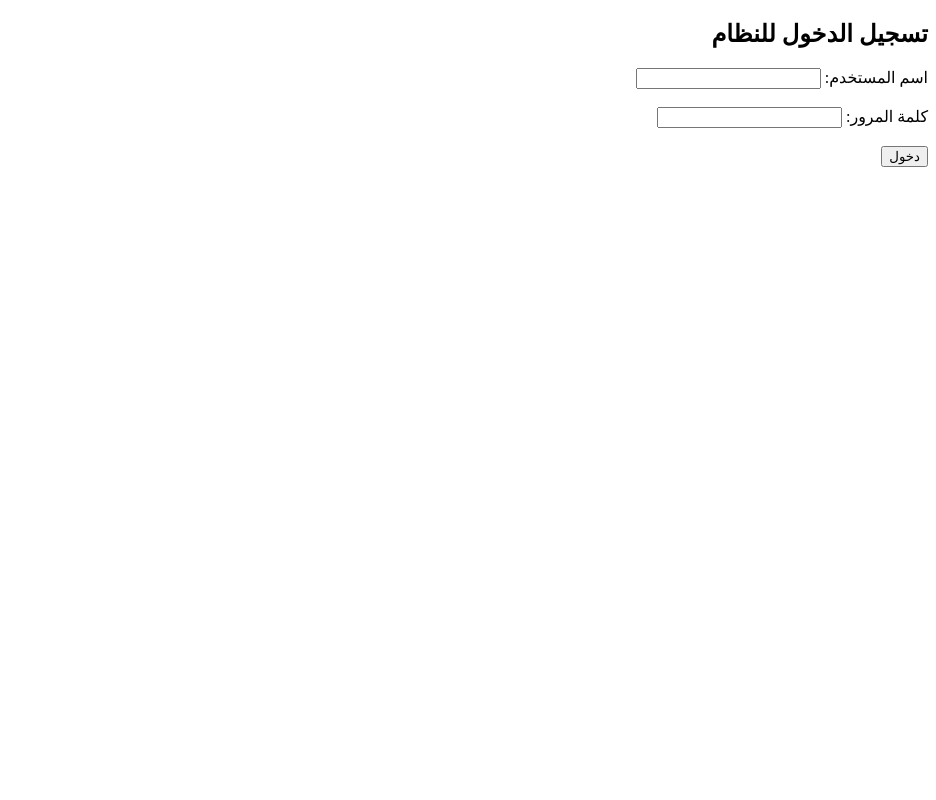
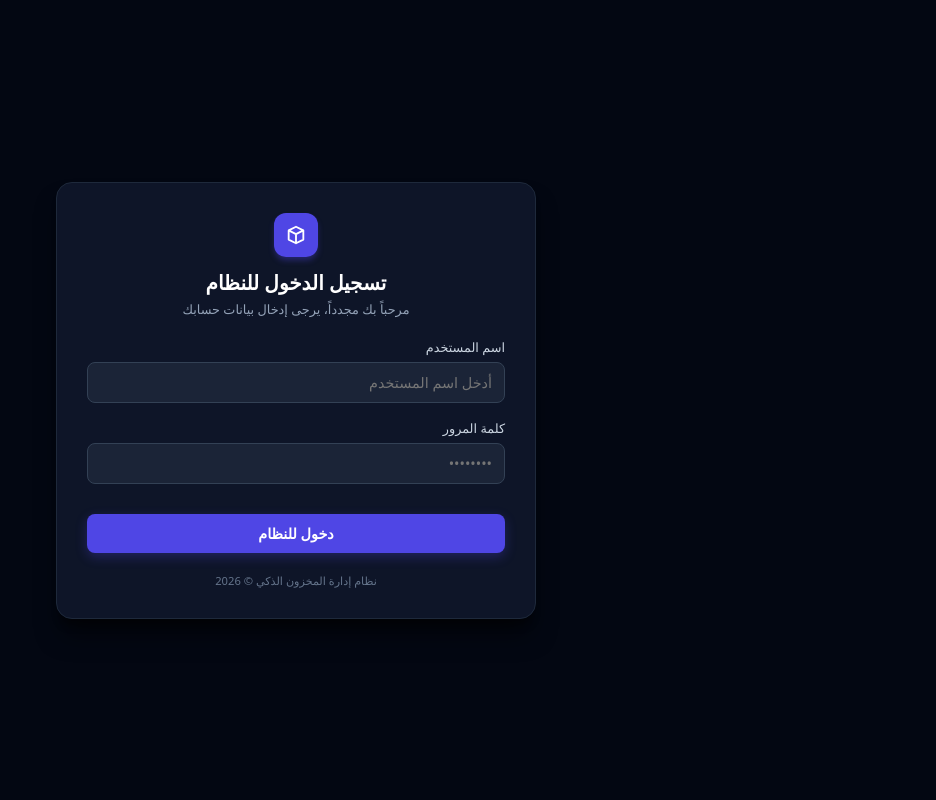
Before and after one commit to HABIBA204/inventory-agent-project, a Django app: page /auth/login/ in a window 1280 px wide. Shown: the whole page, without its empty margins (344-1280 px from the left). Run offline with Django 5.2, Linux system fonts and the light colour scheme.

Commit message:
feat(UI): design login page interface and fix error box visibility

```diff
--- /dev/null
+++ b/apps/authentication/static/css/style.css
@@ -0,0 +1,131 @@
+* {
+    box-sizing: border-box;
+    margin: 0;
+    padding: 0;
+    font-family: system-ui, -apple-system, BlinkMacSystemFont, 'Segoe UI', Roboto, Oxygen, Ubuntu, Cantarell, sans-serif;
+}
+
+body {
+    background-color: #030712;
+    color: #f8fafc;
+    min-height: 100vh;
+    display: flex;
+    align-items: center;
+    justify-content: center;
+    overflow: hidden;
+}
+
+.login-card {
+    background-color: rgba(15, 23, 42, 0.95);
+    border: 1px solid #1e293b;
+    border-radius: 16px;
+    padding: 30px;
+    width: 100%;
+    max-width: 480px;
+    box-shadow: 0 20px 25px -5px rgba(0, 0, 0, 0.5), 0 10px 10px -5px rgba(0, 0, 0, 0.4);
+}
+
+.logo-container {
+    width: 44px;
+    height: 44px;
+    background-color: #4f46e5;
+    border-radius: 12px;
+    display: flex;
+    align-items: center;
+    justify-content: center;
+    margin: 0 auto 12px auto;
+    box-shadow: 0 4px 6px -1px rgba(79, 70, 229, 0.4);
+}
+
+.logo-container svg {
+    width: 22px;
+    height: 22px;
+    color: #ffffff;
+}
+
+.text-center {
+    text-align: center;
+}
+
+h1 {
+    font-size: 1.25rem;
+    font-weight: 700;
+    margin-bottom: 4px;
+    color: #ffffff;
+}
+
+.subtitle {
+    font-size: 0.8rem;
+    color: #94a3b8;
+    margin-bottom: 20px;
+}
+
+.error-box {
+    background-color: rgba(239, 68, 68, 0.15);
+    border: 1px solid rgba(239, 68, 68, 0.4);
+    color: #fca5a5;
+    font-size: 0.75rem;
+    padding: 8px;
+    border-radius: 8px;
+    text-align: center;
+    margin-bottom: 16px;
+    display:none;
+}
+
+.form-group {
+    margin-bottom: 16px;
+}
+
+.password-group {
+    margin-bottom: 24px;
+}
+
+.form-group label {
+    display: block;
+    font-size: 0.8rem;
+    font-weight: 500;
+    color: #cbd5e1;
+    margin-bottom: 6px;
+}
+
+.form-group input {
+    width: 100%;
+    padding: 10px 12px;
+    background-color: rgba(30, 41, 59, 0.8);
+    border: 1px solid #334155;
+    border-radius: 8px;
+    color: #ffffff;
+    font-size: 0.9rem;
+    outline: none;
+    transition: border-color 0.2s;
+}
+
+.form-group input:focus {
+    border-color: #6366f1;
+}
+
+.submit-btn {
+    width: 100%;
+    padding: 10px;
+    background-color: #4f46e5;
+    color: #ffffff;
+    font-size: 0.9rem;
+    font-weight: 600;
+    border: none;
+    border-radius: 8px;
+    cursor: pointer;
+    transition: background-color 0.2s, box-shadow 0.2s;
+    box-shadow: 0 4px 12px rgba(79, 70, 229, 0.3);
+    margin-top: 6px;
+}
+
+.submit-btn:hover {
+    background-color: #4338ca;
+}
+
+.footer-text {
+    text-align: center;
+    font-size: 0.7rem;
+    color: #64748b;
+    margin-top: 20px;
+}
--- a/apps/authentication/templates/authentication/login.html
+++ b/apps/authentication/templates/authentication/login.html
@@ -1,28 +1,51 @@
 <!DOCTYPE html>
-<html dir="rtl" lang="ar">
+<html lang="ar" dir="rtl">
 <head>
     <meta charset="UTF-8">
-    <title>تسجيل الدخول</title>
+    <meta name="viewport" content="width=device-width, initial-scale=1.0">
+    <title>تسجيل الدخول للنظام</title>
+    {% load static %}
+    <link rel="stylesheet" href="{% static 'css/style.css' %}">
 </head>
 <body>
-    <h2>تسجيل الدخول للنظام</h2>
 
-    {% if error %}
-        <p style="color: red;">{{ error }}</p>
-    {% endif %}
+    <div class="login-card">
+        <div class="text-center">
+            <div class="logo-container">
+                <svg fill="none" stroke="currentColor" viewBox="0 0 24 24">
+                    <path stroke-linecap="round" stroke-linejoin="round" stroke-width="2" d="M20 7l-8-4-8 4m16 0l-8 4m8-4v10l-8 4m0-10L4 7m8 4v10M4 7v10l8 4"></path>
+                </svg>
+            </div>
+            <h1>تسجيل الدخول للنظام</h1>
+            <p class="subtitle">مرحباً بك مجدداً، يرجى إدخال بيانات حسابك</p>
+        </div>
 
-    <form method="POST" action="{% url 'login' %}">
-        {% csrf_token %}
+        <form method="POST">
+            {% csrf_token %}
 
-        <label for="username">اسم المستخدم:</label>
-        <input type="text" id="username" name="username" required>
-        <br><br>
+            {% if error %}
+            <div class="error-box">
+                {{ error }}
+            </div>
+            {% endif %}
 
-        <label for="password">كلمة المرور:</label>
-        <input type="password" id="password" name="password" required>
-        <br><br>
+            <div class="form-group">
+                <label>اسم المستخدم</label>
+                <input type="text" name="username" required placeholder="أدخل اسم المستخدم">
+            </div>
 
-        <button type="submit">دخول</button>
-    </form>
+            <div class="form-group password-group">
+                <label>كلمة المرور</label>
+                <input type="password" name="password" required placeholder="••••••••">
+            </div>
+
+            <button type="submit" class="submit-btn">دخول للنظام</button>
+        </form>
+
+        <div class="footer-text">
+            نظام إدارة المخزون الذكي &copy; 2026
+        </div>
+    </div>
+
 </body>
 </html>
--- a/apps/authentication/views.py
+++ b/apps/authentication/views.py
@@ -2,6 +2,7 @@ from django.contrib.auth import authenticate, login
 from django.shortcuts import render, redirect
 
 def login_view(request):
+    error=None
     if request.method == 'POST':
         username_input = request.POST.get('username')
         password_input = request.POST.get('password')
@@ -16,8 +17,5 @@ def login_view(request):
             else:
                 return redirect('/')
         else:
-            return render(request, 'authentication/login.html', {'error': 'اسم المستخدم أو كلمة المرور غير صحيحة'})
-
-    return render(request, 'authentication/login.html')
-
-# Create your views here.
+           error= "اسم المستخدم او كلمة المرور غير صحيحة"
+    return render(request,'authentication/login.html',{'error':error})
--- a/core/settings.py
+++ b/core/settings.py
@@ -144,3 +144,6 @@ MAILERS = {
     },
 }
 GEMINI_API_KEY = os.environ.get("GEMINI_API_KEY")
+STATICFILES_DIRS=[
+    BASE_DIR / 'static',
+]
```
